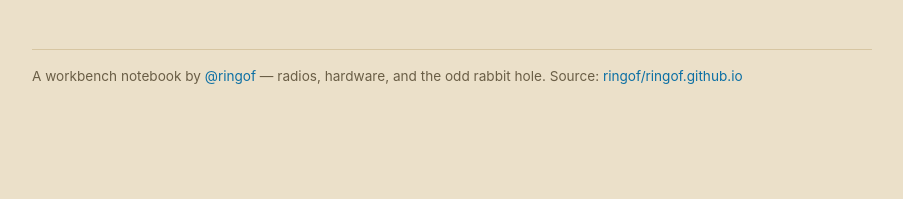
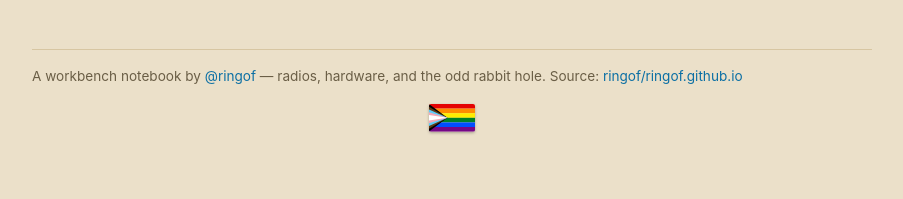
Before and after one commit to ringof/ringof.github.io, a Jekyll site: the page built from index.md, in a window 1280 px wide. Shown: the part 1522-1721 px from the top of the page, without its empty margins (188-1091 px from the left). Built offline with Jekyll 4.4.1, drawn with Linux system fonts in a browser that asks for light colours; before the commit the page ends 1689 px from its top, so only the background shows below that.

Commit message:
Add a small Progress Pride flag to the footer
Center a little inline-SVG Progress Pride flag beneath the footer text on
every page — six rainbow stripes with the black/brown/light-blue/pink/white
chevron. Self-contained SVG, no external assets.

Co-Authored-By: Claude Opus 4.8 <noreply@anthropic.com>
Claude-Session: https://claude.ai/code/session_011R1ghwtgxfeKNMPNq9k5vX

```diff
--- a/_layouts/default.html
+++ b/_layouts/default.html
@@ -25,6 +25,22 @@
         radios, hardware, and the odd rabbit hole.
         Source: <a href="https://github.com/ringof/ringof.github.io">ringof/ringof.github.io</a>
       </p>
+      <div class="site-flag">
+        <svg class="pride-flag" viewBox="0 0 30 18" xmlns="http://www.w3.org/2000/svg"
+             role="img" aria-label="Progress Pride flag">
+          <rect width="30" height="3" y="0"  fill="#E40303"/>
+          <rect width="30" height="3" y="3"  fill="#FF8C00"/>
+          <rect width="30" height="3" y="6"  fill="#FFED00"/>
+          <rect width="30" height="3" y="9"  fill="#008026"/>
+          <rect width="30" height="3" y="12" fill="#004DFF"/>
+          <rect width="30" height="3" y="15" fill="#750787"/>
+          <polygon points="0,0   12,9 0,18"   fill="#000000"/>
+          <polygon points="0,1.8 12,9 0,16.2" fill="#613915"/>
+          <polygon points="0,3.6 12,9 0,14.4" fill="#5BCEFA"/>
+          <polygon points="0,5.4 12,9 0,12.6" fill="#F5A9B8"/>
+          <polygon points="0,7.2 12,9 0,10.8" fill="#FFFFFF"/>
+        </svg>
+      </div>
     </footer>
   </main>
 </body>
--- a/assets/css/style.css
+++ b/assets/css/style.css
@@ -118,6 +118,15 @@ code {
   color: var(--muted);
 }
 
+.site-flag { text-align: center; margin-top: 1.1rem; }
+.pride-flag {
+  width: 46px;
+  height: auto;
+  display: inline-block;
+  border-radius: 2px;
+  box-shadow: 0 1px 3px rgba(0, 0, 0, .28);
+}
+
 /* ---- Notebook / post list ----------------------------------------------- */
 .post-list { list-style: none; padding: 0; margin: 1.5rem 0 2rem; }
 .post-list-item {
```
